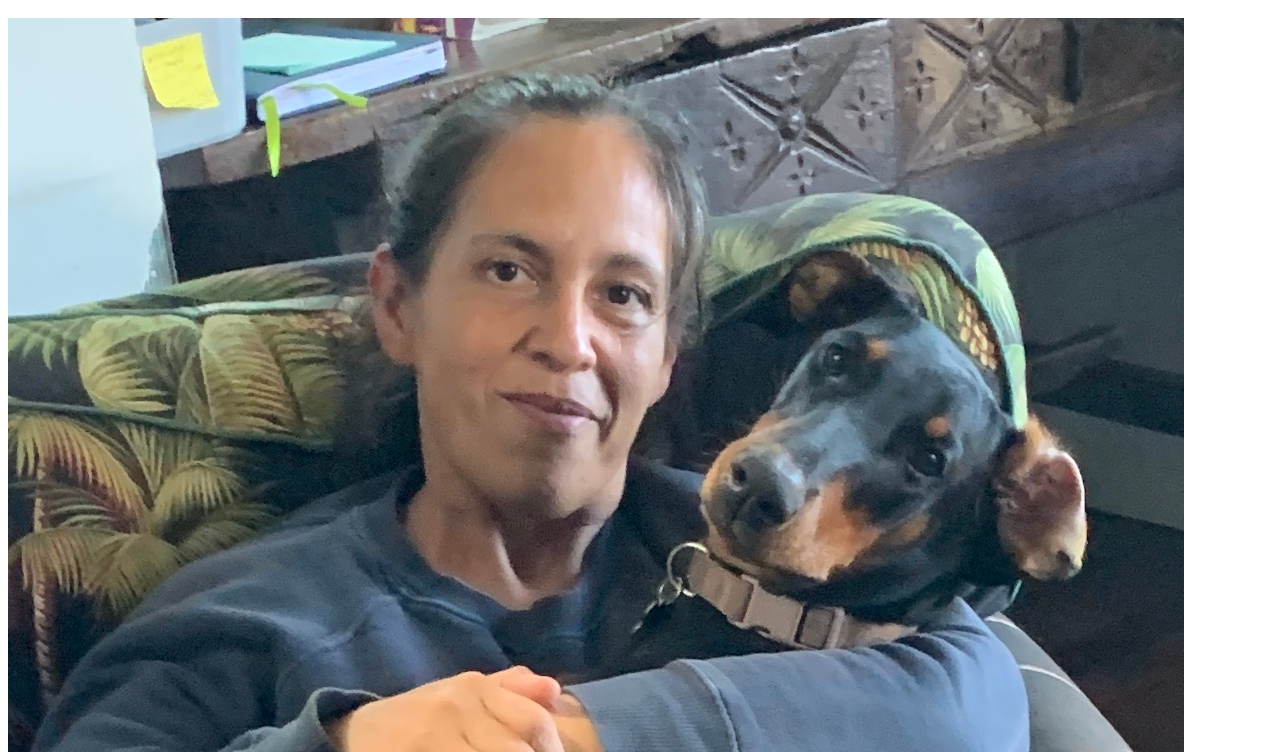
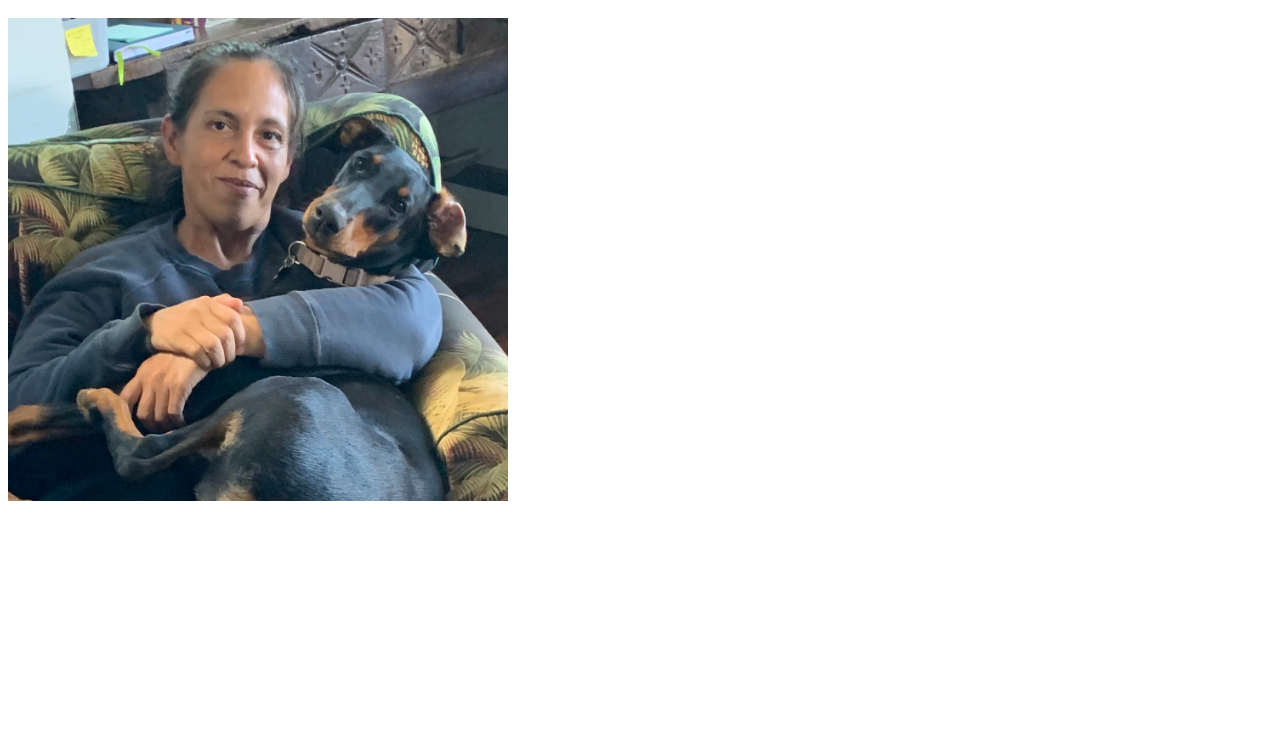
Before and after one commit to featherstoned/featherstoned.github.io, a plain HTML site: page index.html in a window 1280 px wide. Shown: the part 48-800 px from the top of the page. Drawn offline with Linux system fonts and the light colour scheme.

Commit message:
Add files via upload

```diff
--- a/index.html
+++ b/index.html
@@ -1,4 +1,4 @@
 <html>
     <h1>Xochitl's Portfolio</h1>
-    <img src=" ./bioPic7.JPG" />
+    <img src=" ./bioPic7.JPG" width="500" />
 </html>
```
